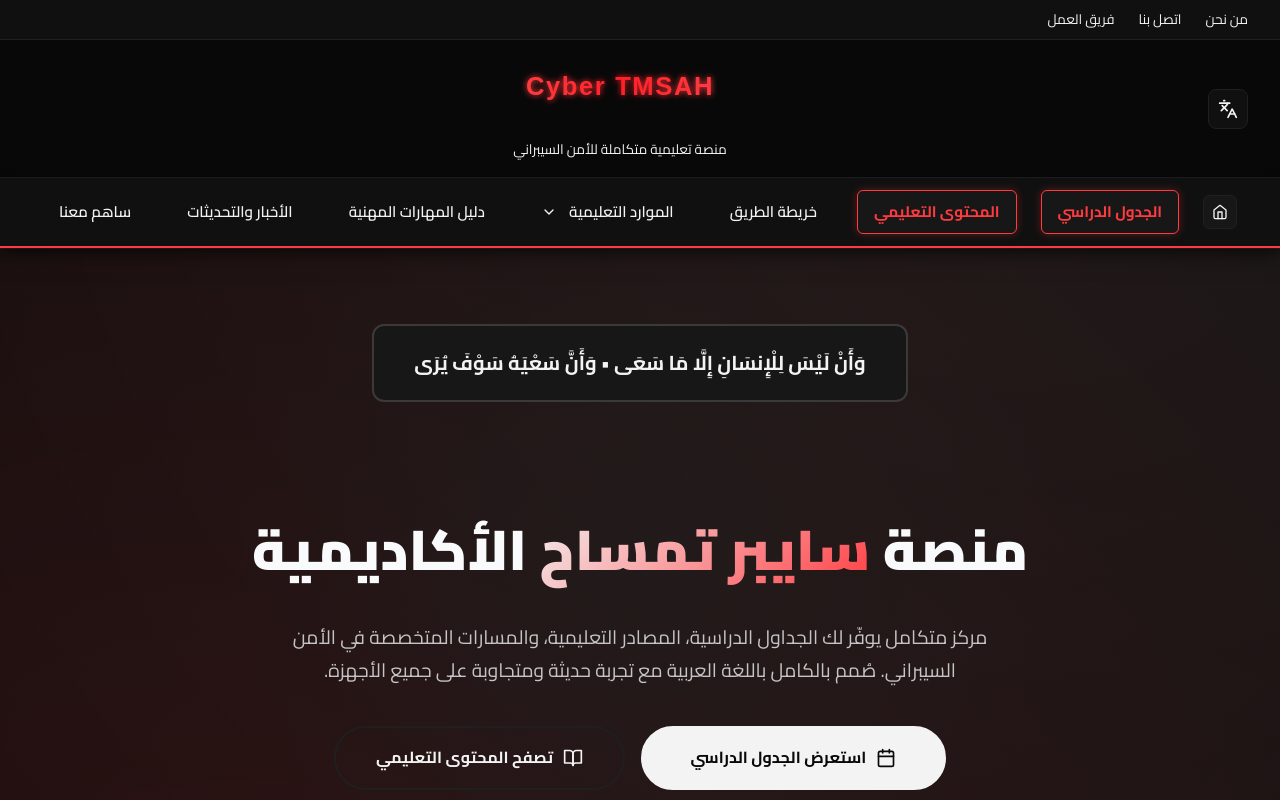
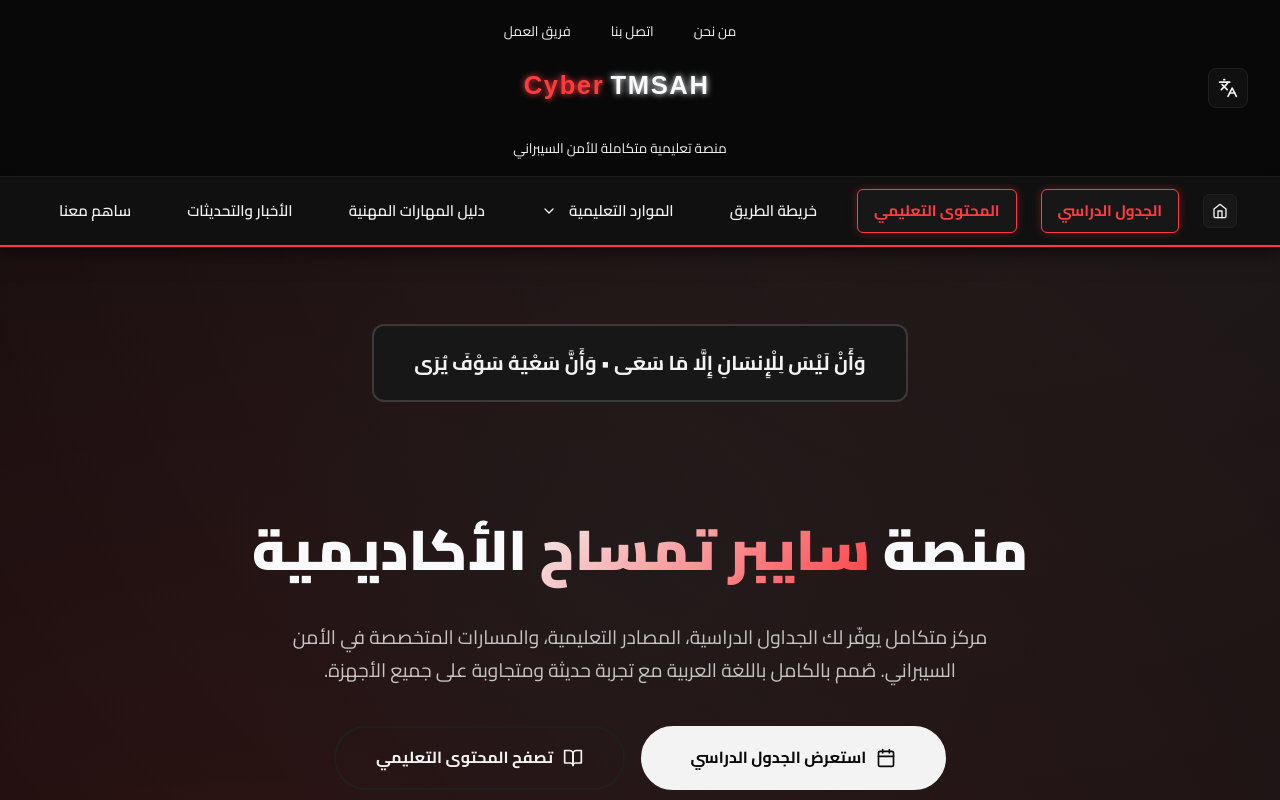
Before and after one commit to phoenixcrypto/cyber-tmsah, a Next.js app: page / in a window 1280 px wide. Shown: the top 800 px of the page. Built offline with nearby package versions, Linux system fonts and the light colour scheme.

Commit message:
Move quick links above logo and add color gradient to logo

```diff
--- a/app/globals.css
+++ b/app/globals.css
@@ -132,44 +132,40 @@ button, input, textarea, select {
   border-bottom: 1px solid var(--border-strong);
 }
 
-/* Top Bar - Social & Quick Links */
-.header-top-bar {
-  background: var(--surface-2);
-  border-bottom: 1px solid var(--border-dark);
-  padding: 0.5rem 0;
-}
-
-.header-top-content {
-  max-width: 1600px;
+/* Center Section - Quick Links & Logo */
+.header-center-section {
+  flex: 1;
+  display: flex;
+  flex-direction: column;
+  align-items: center;
+  gap: 0.5rem;
+  max-width: 500px;
   margin: 0 auto;
-  padding: 0 2rem;
-  display: flex;
-  justify-content: space-between;
-  align-items: center;
-  gap: 2rem;
-}
-
-/* Removed social links styles */
-
-.header-quick-links {
+}
+
+.header-quick-links-center {
   display: flex;
   gap: 1.5rem;
   align-items: center;
+  justify-content: center;
   flex-wrap: wrap;
 }
 
-.quick-link {
+.quick-link-center {
   color: var(--accent-silver);
   font-size: 0.85rem;
   text-decoration: none;
-  transition: color 0.3s ease;
+  transition: all 0.3s ease;
   white-space: nowrap;
   font-weight: 500;
-}
-
-.quick-link:hover {
+  padding: 0.25rem 0.5rem;
+  border-radius: 4px;
+}
+
+.quick-link-center:hover {
   color: var(--primary-red);
   text-shadow: 0 0 8px rgba(255, 59, 64, 0.5);
+  background: var(--surface-3);
 }
 
 /* Main Header Bar - Logo & Actions */
@@ -188,6 +184,7 @@ button, input, textarea, select {
   align-items: center;
   gap: 2rem;
   position: relative;
+  flex-wrap: wrap;
 }
 
 .header-left-actions {
@@ -247,13 +244,11 @@ button, input, textarea, select {
 .logo-new {
   text-align: center;
   text-decoration: none;
-  flex: 1;
-  max-width: 400px;
-  margin: 0 auto;
   display: flex;
   flex-direction: column;
   align-items: center;
   gap: 0.5rem;
+  transition: all 0.3s ease;
 }
 
 .logo-svg {
@@ -263,9 +258,27 @@ button, input, textarea, select {
   overflow: visible;
 }
 
+.logo-text-cyber {
+  transition: fill 0.3s ease;
+  cursor: pointer;
+}
+
+.logo-text-tmsah {
+  transition: fill 0.3s ease;
+  cursor: pointer;
+}
+
+.logo-new:hover .logo-text-cyber {
+  fill: #f9fafb;
+}
+
+.logo-new:hover .logo-text-tmsah {
+  fill: #ff3b40;
+}
+
 .logo-new:hover .logo-svg {
   transform: scale(1.05);
-  filter: brightness(1.2) drop-shadow(0 0 10px rgba(255, 59, 64, 0.6));
+  filter: drop-shadow(0 0 10px rgba(255, 59, 64, 0.6));
 }
 
 .logo-sub-text {
@@ -833,16 +846,20 @@ button, input, textarea, select {
 }
 
 @media (max-width: 1024px) {
-  .header-top-content {
-    flex-direction: column;
-    gap: 1rem;
-    padding: 0.5rem 1rem;
-  }
-
-  .header-quick-links {
-    justify-content: center;
+  .header-center-section {
+    max-width: 100%;
+    width: 100%;
+    order: 2;
+  }
+
+  .header-quick-links-center {
     gap: 1rem;
     font-size: 0.8rem;
+  }
+
+  .quick-link-center {
+    font-size: 0.75rem;
+    padding: 0.2rem 0.4rem;
   }
 
   .header-bottom-content {
--- a/components/Navbar.tsx
+++ b/components/Navbar.tsx
@@ -122,18 +122,6 @@ export default function Navbar() {
       dir={isEnglish ? 'ltr' : 'rtl'}
       lang={isEnglish ? 'en' : 'ar'}
     >
-      {/* Top Bar - Quick Links */}
-      <div className="header-top-bar">
-        <div className="header-top-content">
-          {/* Quick Links */}
-          <div className="header-quick-links">
-            <Link href="/about" prefetch={false} className="quick-link">من نحن</Link>
-            <Link href="/contact" prefetch={false} className="quick-link">اتصل بنا</Link>
-            <Link href="/team" prefetch={false} className="quick-link">فريق العمل</Link>
-          </div>
-        </div>
-      </div>
-
       {/* Main Header - Logo & Navigation */}
       <div className="header-main-bar">
         <div className="header-main-content">
@@ -148,15 +136,19 @@ export default function Navbar() {
             </button>
           </div>
 
-          {/* Logo Center - SVG Logo */}
+          {/* Center Section - Quick Links & Logo */}
+          <div className="header-center-section">
+            {/* Quick Links Above Logo */}
+            <div className="header-quick-links-center">
+              <Link href="/about" prefetch={false} className="quick-link-center">من نحن</Link>
+              <Link href="/contact" prefetch={false} className="quick-link-center">اتصل بنا</Link>
+              <Link href="/team" prefetch={false} className="quick-link-center">فريق العمل</Link>
+            </div>
+
+            {/* Logo Center - SVG Logo with Color Gradient */}
             <Link href="/" className="logo-new" prefetch={false} onClick={close}>
               <svg className="logo-svg" viewBox="0 0 300 70" xmlns="http://www.w3.org/2000/svg">
                 <defs>
-                <linearGradient id="logoGradient" x1="0%" y1="0%" x2="100%" y2="0%">
-                  <stop offset="0%" style={{ stopColor: '#ff3b40', stopOpacity: 1 }} />
-                  <stop offset="50%" style={{ stopColor: '#ff1f28', stopOpacity: 1 }} />
-                  <stop offset="100%" style={{ stopColor: '#ff3b40', stopOpacity: 1 }} />
-                </linearGradient>
                   <filter id="logoGlow" x="-50%" y="-50%" width="200%" height="200%">
                     <feGaussianBlur stdDeviation="4" result="coloredBlur"/>
                     <feMerge>
@@ -166,21 +158,37 @@ export default function Navbar() {
                   </filter>
                 </defs>
                 <text
-                x="150"
+                  x="80"
                   y="40"
                   fontFamily="Arial, sans-serif"
                   fontSize="32"
                   fontWeight="900"
                   textAnchor="middle"
-                fill="url(#logoGradient)"
+                  fill="#ff3b40"
                   filter="url(#logoGlow)"
+                  className="logo-text-cyber"
                   style={{ letterSpacing: '2px' }}
                 >
-                Cyber TMSAH
+                  Cyber
+                </text>
+                <text
+                  x="200"
+                  y="40"
+                  fontFamily="Arial, sans-serif"
+                  fontSize="32"
+                  fontWeight="900"
+                  textAnchor="middle"
+                  fill="#f9fafb"
+                  filter="url(#logoGlow)"
+                  className="logo-text-tmsah"
+                  style={{ letterSpacing: '2px' }}
+                >
+                  TMSAH
                 </text>
               </svg>
               <div className="logo-sub-text">منصة تعليمية متكاملة للأمن السيبراني</div>
             </Link>
+          </div>
 
           {/* Right Actions - Empty for now */}
           <div className="header-right-actions"></div>
```
Lines whose indentation alone changed are shown as unchanged.
